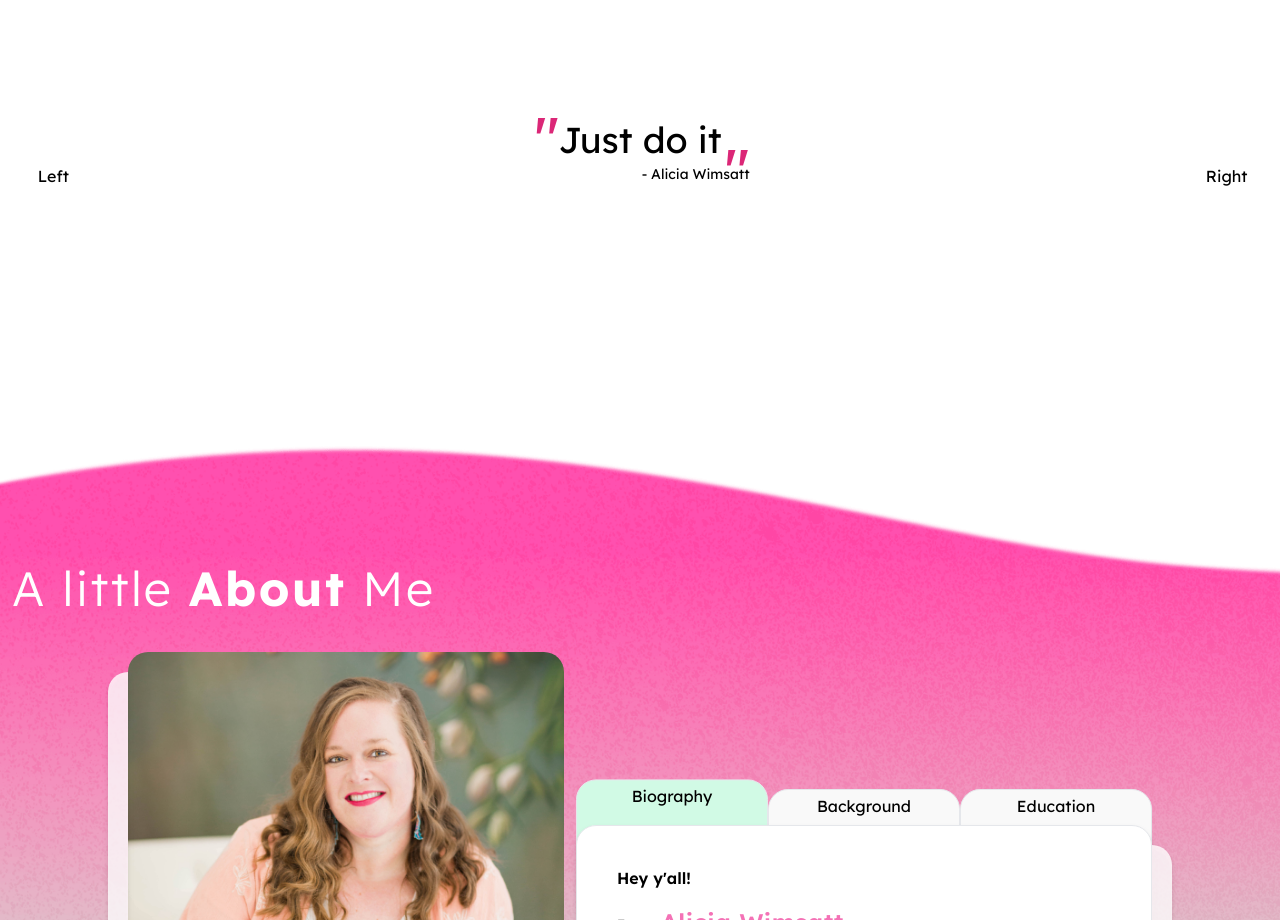
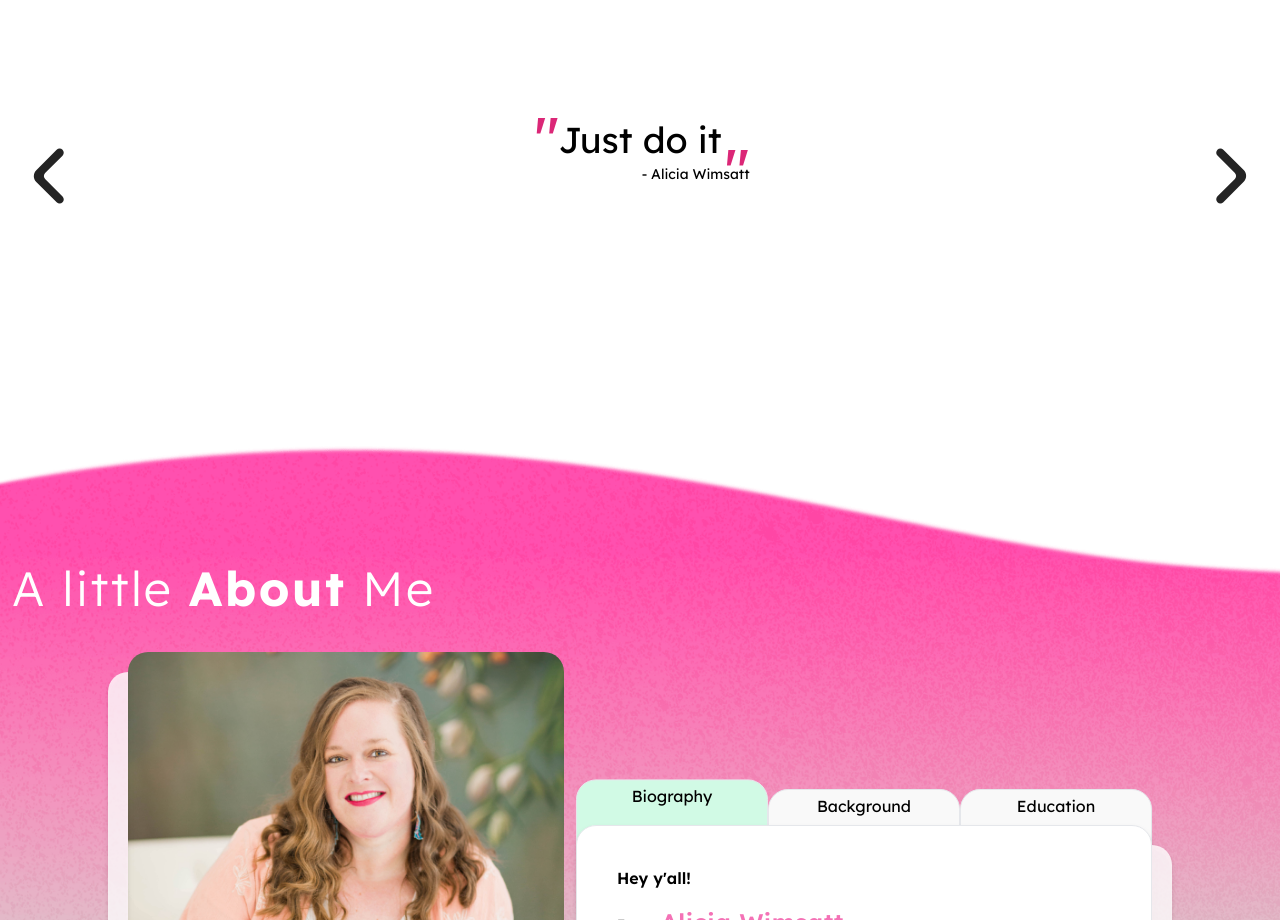
Before and after one commit to PWalis/alicia-counseling, a Next.js app: page / in a window 1280 px wide. Shown: the part 1060-1980 px from the top of the page. Built offline with nearby package versions, Linux system fonts and the light colour scheme.

Commit message:
fixed overflow

```diff
--- a/ui/quotes/Quotes.tsx
+++ b/ui/quotes/Quotes.tsx
@@ -1,18 +1,23 @@
 "use client";
 import { useEffect, useState, useRef } from "react";
-import { motion, useScroll, useTransform } from "framer-motion";
+import { motion, useScroll, useTransform, useMotionValue } from "framer-motion";
+import useWindowDimensions from "@/lib/UseWindowDimensions";
 import clsx from "clsx";
-import useWindowDimensions from "@/lib/UseWindowDimensions";
+import { SwipeableQuote } from "./SwipeQuote";
+
+const DRAG_BUFFER = 50;
 
 export function Quotes() {
+  const { width } = useWindowDimensions();
   const [currentIndex, setCurrentIndex] = useState(0);
+  const dragX = useMotionValue(0);
   const ref = useRef(null);
   const { scrollYProgress } = useScroll({
     target: ref,
     offset: ["start end", "end start"],
   });
   const startAnimation = useTransform(scrollYProgress, [0, 1], [0, 1]);
-  const { height } = useWindowDimensions();
+  const isSmallScreen = width <= 640 ? true : false;
   const quotes = [
     "One day, or day one",
     "Just do it",
@@ -71,6 +76,16 @@ export function Quotes() {
     );
   };
 
+  const onDragEnd = () => {
+    let x = dragX.get();
+    if (x <= -DRAG_BUFFER) {
+      handleNext();
+    } else if (x >= DRAG_BUFFER) {
+      handlePrevious();
+    }
+    dragX.set(0);
+  };
+
   useEffect(() => {
     const interval = setInterval(() => {
       if (startAnimation.get() > 0) {
@@ -85,47 +100,73 @@ export function Quotes() {
       ref={ref}
       className="h-[200px] grid grid-cols-4 grid-rows-2 sm:grid-rows-1 sm:grid-cols-12 sm:flex-row sm:justify-between items-center max-w-7xl w-full"
     >
-      <button className="z-10 mx-auto col-start-2 w-fit sm:translate-x-0 row-start-2 sm:row-start-1 sm:col-start-1" onClick={handlePrevious}>
-        Left
+      <button
+        className="hidden sm:block z-10 mx-auto col-start-2 w-fit sm:translate-x-0 row-start-2 sm:row-start-1 sm:col-start-1 hover:scale-105 active:scale-95"
+        onClick={handlePrevious}
+      >
+        <svg
+          width="100px"
+          height="100px"
+          viewBox="0 0 24 24"
+          fill="none"
+          xmlns="http://www.w3.org/2000/svg"
+        >
+          <g id="SVGRepo_bgCarrier" strokeWidth="0"></g>
+          <g
+            id="SVGRepo_tracerCarrier"
+            strokeLinecap="round"
+            strokeLinejoin="round"
+          ></g>
+          <g id="SVGRepo_iconCarrier">
+            <path
+              d="M14.2893 5.70708C13.8988 5.31655 13.2657 5.31655 12.8751 5.70708L7.98768 10.5993C7.20729 11.3805 7.2076 12.6463 7.98837 13.427L12.8787 18.3174C13.2693 18.7079 13.9024 18.7079 14.293 18.3174C14.6835 17.9269 14.6835 17.2937 14.293 16.9032L10.1073 12.7175C9.71678 12.327 9.71678 11.6939 10.1073 11.3033L14.2893 7.12129C14.6799 6.73077 14.6799 6.0976 14.2893 5.70708Z"
+              fill="#242424"
+            ></path>
+          </g>
+        </svg>
       </button>
       <div className="h-full row-start-1 col-start-1 col-end-5 sm:col-start-2 sm:col-end-12 px-8 flex items-center justify-center w-full overflow-hidden">
         <ul className="h-52 relative flex flex-row w-full justify-center">
           {quotes.map((quote, index) => {
             return (
-              <motion.li
-                initial={"initial"}
-                animate={
-                  currentIndex === index
-                    ? "active"
-                    : (currentIndex > index &&
-                        currentIndex - index !== quotes.length - 1) ||
-                      index - currentIndex === quotes.length - 1
-                    ? "left"
-                    : "right"
-                }
+              <SwipeableQuote
+                handleNext={handleNext}
+                handlePrevious={handlePrevious}
+                index={index}
+                isSmallScreen={isSmallScreen}
+                currentIndex={currentIndex}
+                quotesLength={quotes.length}
+                quote={quote}
                 variants={variants}
-                className={clsx(
-                  "absolute w-fit top-12 m-auto text-center text-4xl",
-                  currentIndex === index ? "active" : ""
-                )}
-              >
-                <div className="relative flex flex-row justify-center items-center">
-                  <span className="absolute -top-3 -left-6 text-6xl text-pink-600">"</span>
-                  {quote}
-                  <span className="absolute -right-7 -bottom-10 text-6xl text-pink-600">
-                    "
-                  </span>
-                  <p className="absolute -bottom-6 -right-7 text-sm text-right">
-                    - Alicia Wimsatt
-                  </p>
-                </div>
-              </motion.li>
+              />
             );
           })}
         </ul>
       </div>
-      <button className="z-10 mx-auto w-fit col-start-3 sm:-translate-x-0 row-start-2 sm:row-start-1 sm:col-start-12" onClick={handleNext}>
-        Right
+      <button
+        className="hidden sm:block z-10 mx-auto w-fit col-start-3 sm:-translate-x-0 row-start-2 sm:row-start-1 sm:col-start-12 hover:scale-105 active:scale-95"
+        onClick={handleNext}
+      >
+        <svg
+          width="100px"
+          height="100px"
+          viewBox="0 0 24 24"
+          fill="none"
+          xmlns="http://www.w3.org/2000/svg"
+        >
+          <g id="SVGRepo_bgCarrier" strokeWidth="0"></g>
+          <g
+            id="SVGRepo_tracerCarrier"
+            strokeLinecap="round"
+            strokeLinejoin="round"
+          ></g>
+          <g id="SVGRepo_iconCarrier">
+            <path
+              d="M9.71069 18.2929C10.1012 18.6834 10.7344 18.6834 11.1249 18.2929L16.0123 13.4006C16.7927 12.6195 16.7924 11.3537 16.0117 10.5729L11.1213 5.68254C10.7308 5.29202 10.0976 5.29202 9.70708 5.68254C9.31655 6.07307 9.31655 6.70623 9.70708 7.09676L13.8927 11.2824C14.2833 11.6729 14.2833 12.3061 13.8927 12.6966L9.71069 16.8787C9.32016 17.2692 9.32016 17.9023 9.71069 18.2929Z"
+              fill="#242424"
+            ></path>
+          </g>
+        </svg>
       </button>
     </section>
   );
--- /dev/null
+++ b/ui/quotes/SwipeQuote.tsx
@@ -0,0 +1,79 @@
+import react from "react";
+import { useMotionValue, motion } from "framer-motion";
+import clsx from 'clsx';
+
+const DRAG_BUFFER = 50;
+
+interface SQprops {
+  handleNext: () => void;
+  handlePrevious: () => void;
+  index: number;
+  isSmallScreen: boolean;
+  currentIndex: number;
+  quotesLength: number;
+  quote: string;
+  variants: Record<string, any>;
+}
+
+export const SwipeableQuote: react.FC<SQprops> = ({
+  handleNext,
+  handlePrevious,
+  index,
+  isSmallScreen,
+  currentIndex,
+  quotesLength,
+  quote,
+  variants,
+}) => {
+  const dragX = useMotionValue(0);
+  const onDragEnd = () => {
+    let x = dragX.get();
+    if (x <= -DRAG_BUFFER) {
+      handleNext();
+    } else if (x >= DRAG_BUFFER) {
+      handlePrevious();
+    }
+  };
+  return (
+    <motion.li
+      key={index}
+      initial={"initial"}
+      drag={isSmallScreen ? "x" : false}
+      dragConstraints={{
+        left: 0,
+        right: 0,
+      }}
+      onDragEnd={onDragEnd}
+      animate={
+        currentIndex === index
+          ? "active"
+          : (currentIndex > index &&
+              currentIndex - index !== quotesLength - 1) ||
+            index - currentIndex === quotesLength - 1
+          ? "left"
+          : "right"
+      }
+      variants={variants}
+      className={clsx(
+        "absolute w-fit top-12 m-auto text-center text-4xl",
+        currentIndex === index ? "active" : ""
+      )}
+      style={{
+        x: dragX,
+      }}
+    >
+      <div className="relative flex flex-row justify-center items-center">
+        <span className="absolute -top-3 -left-6 text-6xl text-pink-600">
+          "
+        </span>
+        {quote}
+        <span className="absolute -right-7 -bottom-10 text-6xl text-pink-600">
+          "
+        </span>
+        <p className="absolute -bottom-6 -right-7 text-sm text-right">
+          - Alicia Wimsatt
+        </p>
+      </div>
+    </motion.li>
+  );
+};
--- a/ui/services/Services.tsx
+++ b/ui/services/Services.tsx
@@ -24,13 +24,13 @@ export function Services() {
     >
       <div className="pb-10 w-full max-w-7xl">
         <h2 className="text-center sm:text-left text-5xl text-black font-light">
-          Personalize Your{" "}
+          Personalize Your
           <span className="font-bold text-blue-500">Couch Talk</span>
         </h2>
       </div>
       <div className="">
         <h3 className="text-center sm:text-left text-2xl pb-2">
-          What I <span className="text-blue-500 font-semibold">Specialize</span>{" "}
+          What I <span className="text-blue-500 font-semibold">Specialize</span>
           In:
         </h3>
         <div className="max-w-6xl">
```
